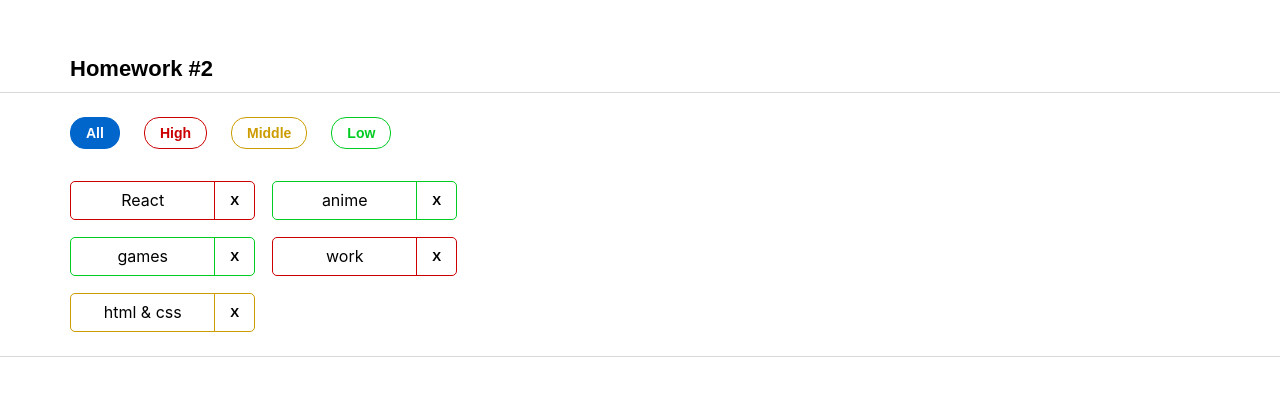
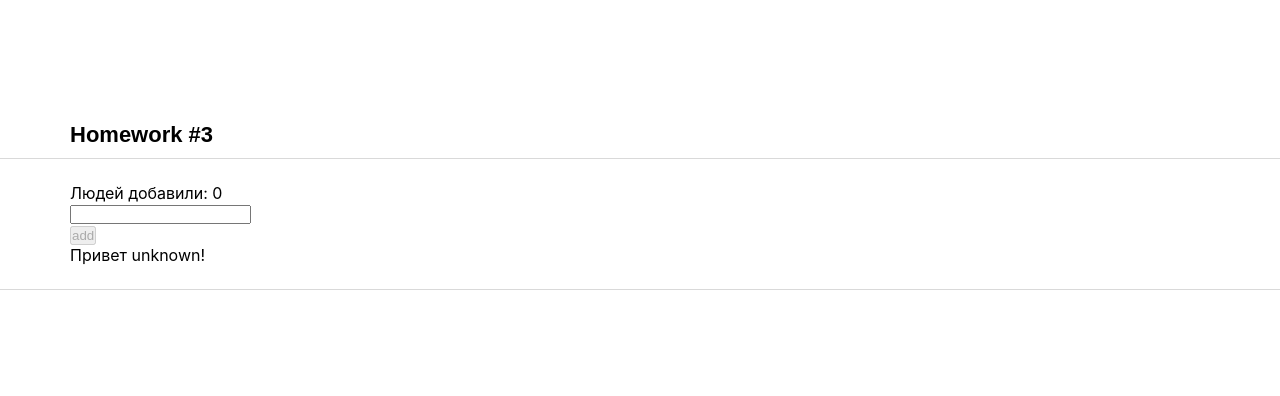
Before and after one commit to dariametelitsa/hws2, a React (Create React App) app: page / in a window 1280 px wide. Shown: the part 194-590 px from the top of the page. Built offline with nearby package versions, Linux system fonts and the light colour scheme.

Commit message:
hw3 done

```diff
--- a/package.json
+++ b/package.json
@@ -14,7 +14,7 @@
     "@types/node": "16.11.56",
     "@types/react": "18.0.17",
     "@types/react-dom": "18.0.6",
-    "@types/uuid": "8.3.4",
+    "@types/uuid": "^9.0.8",
     "axios": "0.27.2",
     "gh-pages": "4.0.0",
     "react": "18.2.0",
@@ -24,7 +24,7 @@
     "react-scripts": "5.0.1",
     "redux": "4.2.0",
     "typescript": "4.7.4",
-    "uuid": "9.0.0",
+    "uuid": "^9.0.1",
     "web-vitals": "2.1.4"
   },
   "scripts": {
--- a/src/s1-main/App.tsx
+++ b/src/s1-main/App.tsx
@@ -2,14 +2,15 @@ import React from 'react'
 import s from './App.module.css'
 import HW1 from '../s2-homeworks/hw01/HW1'
 import HW2 from "../s2-homeworks/hw02/HW2";
+import HW3 from "../s2-homeworks/hw03/HW3";
 
 function App() {
     return (
         <div className={s.App}>
             {/*<HW1/>*/}
             {/*раскомментировать по ходу выполнения*/}
-            <HW2/>
-            {/*<HW3/>*/}
+            {/*<HW2/>*/}
+            <HW3/>
             {/*<HW4/>*/}
 
             {/*при выполнении дз 5 и более - закомментировать здесь дз 1-4, так как они есть внутри дз 5*/}
--- a/src/s2-homeworks/hw02/HW2.tsx
+++ b/src/s2-homeworks/hw02/HW2.tsx
@@ -17,11 +17,11 @@ import s2 from '../../s1-main/App.module.css'
 * */
 
 // types
-export type AffairPriorityType = 'all' | 'low' | 'middle' | 'high' // need to fix any
+export type AffairPriorityType =  'low' | 'middle' | 'high' // need to fix any
 export type AffairType = {
     _id: number // need to fix any
     name: string // need to fix any
-    priority: AffairPriorityType
+    priority: 'all' | AffairPriorityType
 }
 export type FilterType = 'all' | AffairPriorityType
 
@@ -35,7 +35,7 @@ const defaultAffairs: AffairType[] = [ // need to fix any
 ]
 
 // pure helper functions
-export const filterAffairs = (affairs: AffairType[], filter: AffairPriorityType): AffairType[] => { // need to fix any
+export const filterAffairs = (affairs: AffairType[], filter: FilterType): AffairType[] => { // need to fix any
     //return affairs
     if (filter === 'all') return affairs;
     return affairs.filter(affair => affair.priority === filter); // need to fix
--- a/src/s2-homeworks/hw02/affairs/Affairs.tsx
+++ b/src/s2-homeworks/hw02/affairs/Affairs.tsx
@@ -1,11 +1,12 @@
-import React from 'react'
+import React, { Dispatch, SetStateAction } from 'react'
 import Affair from './affair/Affair'
 import { AffairPriorityType, AffairType, FilterType } from '../HW2'
 import s from './Affairs.module.css'
 
 type AffairsPropsType = {
     data: AffairType[] // need to fix any
-    setFilter: (filter: AffairPriorityType) => void
+    // setFilter: (filter: FilterType) => void
+    setFilter: Dispatch<SetStateAction<FilterType>>
     deleteAffairCallback: (id: number) => void
     filter: FilterType
 }
--- a/src/s2-homeworks/hw03/Greeting.tsx
+++ b/src/s2-homeworks/hw03/Greeting.tsx
@@ -2,14 +2,14 @@ import React, {ChangeEvent, KeyboardEvent} from 'react'
 import s from './Greeting.module.css'
 
 type GreetingPropsType = {
-    name: any // need to fix any
-    setNameCallback: any // need to fix any
-    addUser: any // need to fix any
-    onBlur: any // need to fix any
-    onEnter: any // need to fix any
-    error: any // need to fix any
-    totalUsers: any // need to fix any
-    lastUserName?: any // need to fix any
+    name: string // need to fix any
+    setNameCallback: (e: ChangeEvent<HTMLInputElement> ) => void // need to fix any
+    addUser: () => void // need to fix any
+    onBlur: () => void // need to fix any
+    onEnter: (e: KeyboardEvent) => void // need to fix any
+    error: string | null // need to fix any
+    totalUsers: number // need to fix any
+    lastUserName?: string // need to fix any
 }
 
 // презентационная компонента (для верстальщика)
@@ -26,6 +26,8 @@ const Greeting: React.FC<GreetingPropsType> = (
     } // деструктуризация пропсов
 ) => {
     const inputClass = s.errorInput // need to fix with (?:)
+
+    const [value, setValue] = React.useState(name);
 
     return (
         <div id={'hw3-form'} className={s.greetingForm}>
--- a/src/s2-homeworks/hw03/GreetingContainer.tsx
+++ b/src/s2-homeworks/hw03/GreetingContainer.tsx
@@ -1,20 +1,36 @@
-import React, { ChangeEvent, KeyboardEvent, useState } from 'react'
+import React, { ChangeEvent, Dispatch, KeyboardEvent, SetStateAction, useState } from 'react'
 import Greeting from './Greeting'
 import { UserType } from './HW3'
 
 type GreetingContainerPropsType = {
-    users: any // need to fix any
-    addUserCallback: any // need to fix any
+    users: UserType[] // need to fix any
+    addUserCallback: (name: string) => void // need to fix any
 }
 
-export const pureAddUser = (name: any, setError: any, setName: any, addUserCallback: any) => {
+export const pureAddUser = (name: string, setError: React.Dispatch<React.SetStateAction<string | null>>, setName: React.Dispatch<React.SetStateAction<string>>, addUserCallback: (name: string) => void) => {
     // если имя пустое - показать ошибку, иначе - добавить юзера и очистить инпут
+    if(name) {
+        addUserCallback(name);
+        setName('');
+        setError(null);
+        return;
+    }
+    setError('Name can\'t be empty');
+    return;
 }
 
-export const pureOnBlur = (name: any, setError: any) => { // если имя пустое - показать ошибку
+export const pureOnBlur = (name: string, setError: React.Dispatch<React.SetStateAction<string | null>>) => { // если имя пустое - показать ошибку
+    if(!name) {
+        setError('Name can\'t be empty');
+        return;
+    }
+    else setError(null);
 }
 
-export const pureOnEnter = (e: any, addUser: any) => { // если нажата кнопка Enter - добавить
+export const pureOnEnter = (e: KeyboardEvent, addUser: () => void) => { // если нажата кнопка Enter - добавить
+    if(e.key === 'Enter') {
+        addUser();
+    }
 }
 
 // более простой и понятный для новичков
@@ -26,28 +42,27 @@ const GreetingContainer: React.FC<GreetingContainerPropsType> = ({
     addUserCallback,
 }) => {
     // деструктуризация пропсов
-    const [name, setName] = useState<any>('') // need to fix any
-    const [error, setError] = useState<any>('') // need to fix any
+    const [name, setName] = useState<string>('') // need to fix any
+    const [error, setError] = useState<string | null>(null) // need to fix any
 
-    const setNameCallback = (e: any) => { // need to fix any
-        setName('some name') // need to fix
-
-        error && setError('')
+    const setNameCallback = (e: ChangeEvent<HTMLInputElement>) => { // need to fix any
+        setName(e.currentTarget.value) // need to fix
+        error && setError(null);
     }
     const addUser = () => {
-        pureAddUser(name, setError, setName, addUserCallback)
+        pureAddUser(name, setError, setName, addUserCallback);
     }
 
     const onBlur = () => {
-        pureOnBlur(name, setError)
+        pureOnBlur(name, setError);
     }
 
-    const onEnter = (e: any) => {
-        pureOnEnter(e, addUser)
+    const onEnter = (e: KeyboardEvent) => {
+        pureOnEnter(e, addUser);
     }
 
-    const totalUsers = 0 // need to fix
-    const lastUserName = 'some name' // need to fix
+    const totalUsers = users.length // need to fix
+    const lastUserName = totalUsers != 0 ? users[totalUsers - 1].name : 'unknown' // need to fix
 
     return (
         <Greeting
--- a/src/s2-homeworks/hw03/HW3.tsx
+++ b/src/s2-homeworks/hw03/HW3.tsx
@@ -1,4 +1,4 @@
-import React, { useState } from 'react'
+import React, { Dispatch, SetStateAction, useState } from 'react'
 import { v1 } from 'uuid'
 import s2 from '../../s1-main/App.module.css'
 import GreetingContainer from './GreetingContainer'
@@ -19,21 +19,23 @@ import GreetingContainer from './GreetingContainer'
 
 // types
 export type UserType = {
-    _id: any // need to fix any
-    name: any // need to fix any
+    _id: string
+    name: string // need to fix any
 }
 
-export const pureAddUserCallback = (name: any, setUsers: any, users: any) => { // need to fix any
-    const user = { // need to fix
+export const pureAddUserCallback = (name: string, setUsers: Dispatch<UserType[]>, users: UserType[]) => { // need to fix any
+    const user: UserType = { // need to fix
+        _id: v1(),
+        name,
     }
-    setUsers([...users, user])
+    setUsers([...users, user]);
 }
 
 const HW3 = () => {
-    const [users, setUsers] = useState<any>([]) // need to fix any
+    const [users, setUsers] = useState<UserType[]>([]) // need to fix any
 
-    const addUserCallback = (name: any) => { // need to fix any
-        pureAddUserCallback(name, setUsers, users)
+    const addUserCallback = (name: string) => { // need to fix any
+        pureAddUserCallback(name, setUsers, users);
     }
 
     return (
```
Also changed, not shown: 1 other file (tests, documents, lock files or other folders).
